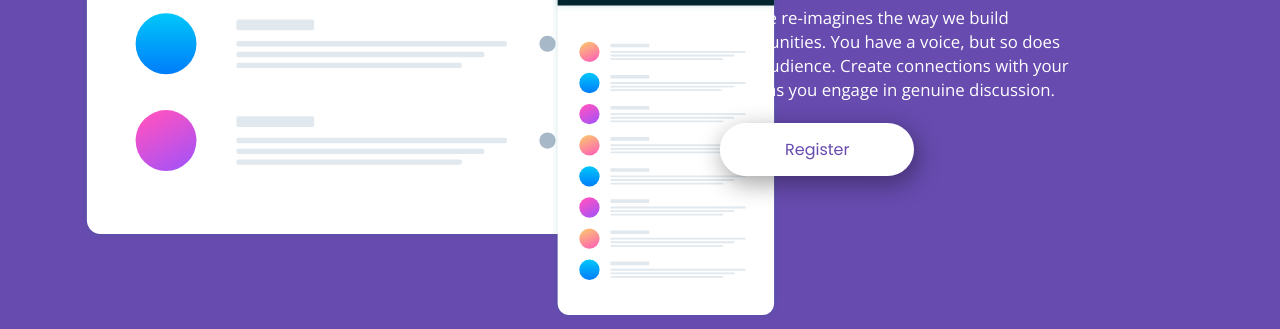
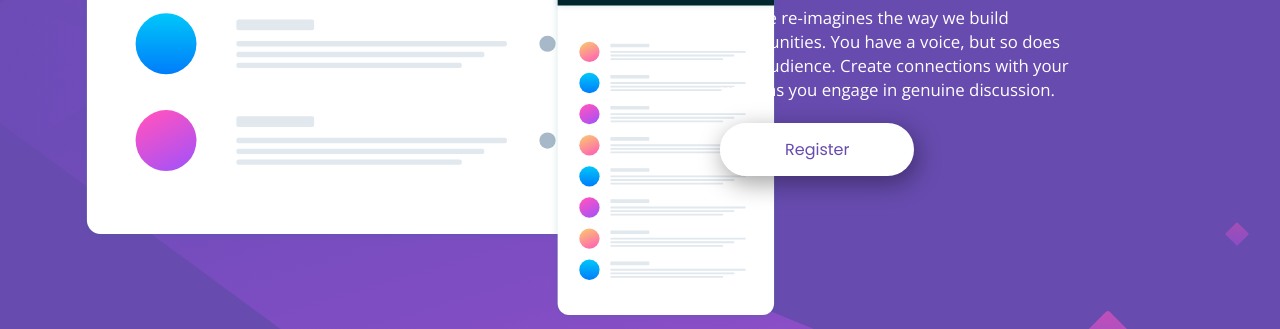
Before and after one commit to RomeoKs/Huddle-landing-page-with-a-single-introductory-section, a plain HTML site: page index.html in a window 1280 px wide. Shown: the part 372-701 px from the top of the page. Drawn offline with nearby package versions, Linux system fonts and the light colour scheme.

Commit message:
Update widescreen.css

```diff
--- a/widescreen.css
+++ b/widescreen.css
@@ -6,7 +6,7 @@
   }
 body {
     background-color: hsl(257, 40%, 49%);
-    background-image: url(..//huddle-landing-page-with-single-introductory-section-master/images/bg-desktop.svg);
+    background-image: url(../bg-desktop.svg);
     background-size: auto;
     background-repeat: no-repeat;
     margin: 0px;
```
